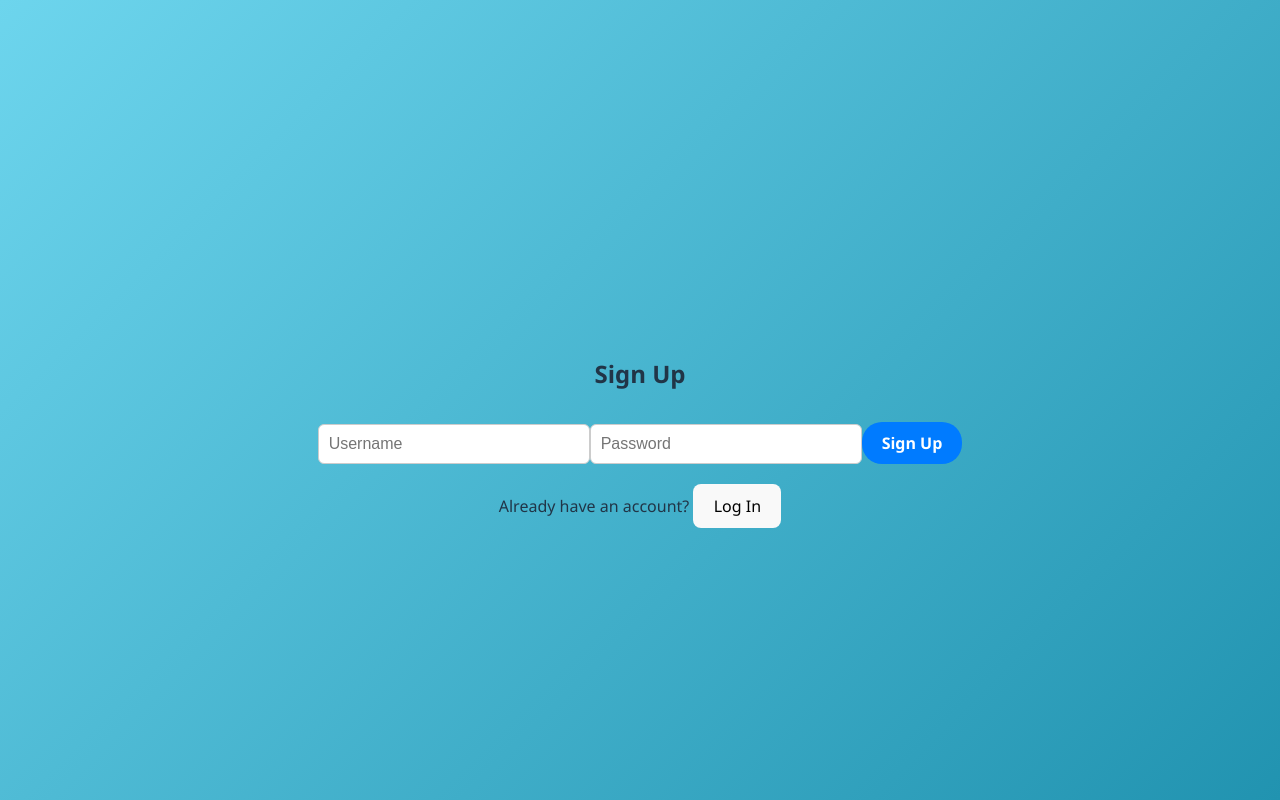
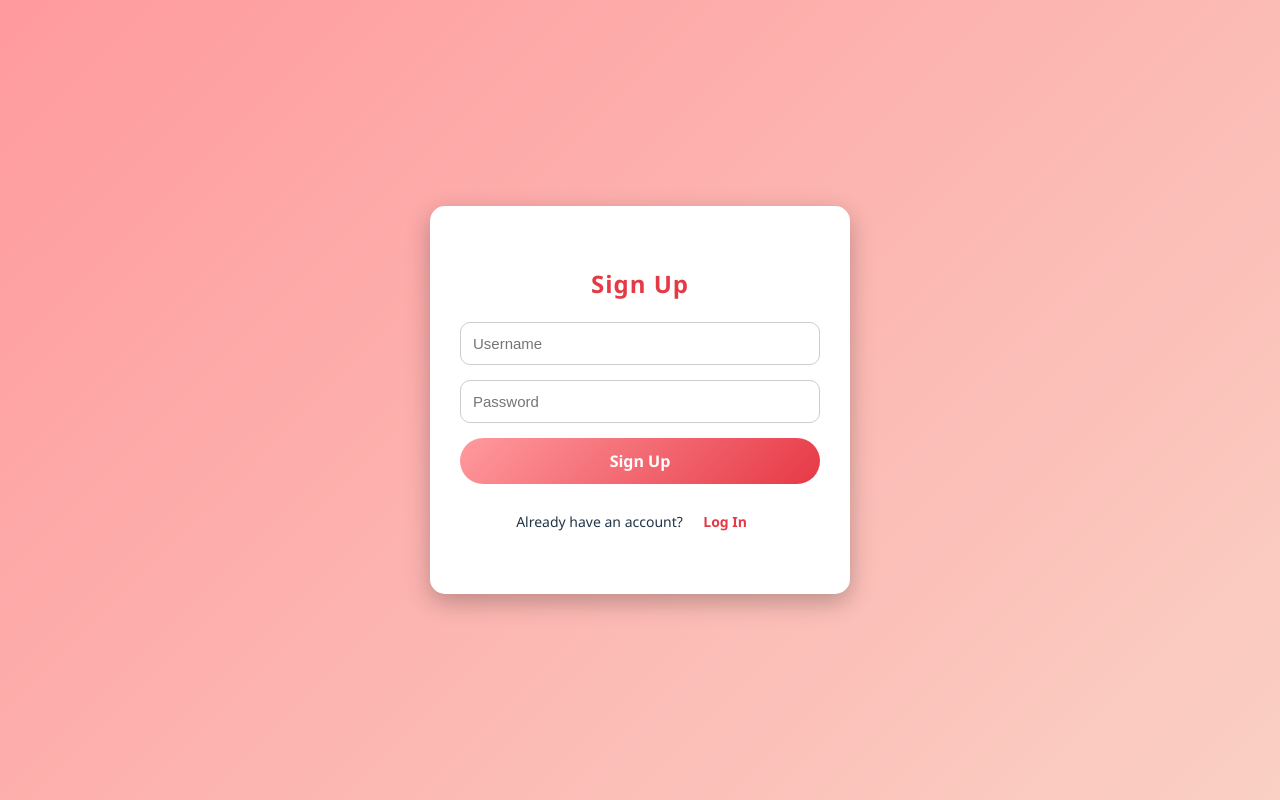
Before and after one commit to Vishal10122004/todo, a React (Vite) app in the folder client/: page / in a window 1280 px wide. Both pictures are taken after a click on the button "Sign Up". Built offline with nearby package versions, Linux system fonts and the light colour scheme.

Commit message:
Update Signup.css

```diff
--- a/client/src/Signup.css
+++ b/client/src/Signup.css
@@ -1,48 +1,107 @@
 /* Signup.css */
 
+body {
+  margin: 0;
+  font-family: 'Segoe UI', Tahoma, Geneva, Verdana, sans-serif;
+  background: linear-gradient(135deg, #ff9a9e, #fad0c4);
+  height: 100vh;
+  display: flex;
+  justify-content: center;
+  align-items: center;
+}
+
+/* Card */
 .signup-container {
+  background: #fff;
+  padding: 40px 30px;
+  border-radius: 15px;
+  box-shadow: 0 8px 25px rgba(0, 0, 0, 0.25);
+  width: 360px;
   text-align: center;
-  margin-top: 100px;
+  animation: fadeIn 0.9s ease-in-out;
+}
+
+.signup-container h2 {
+  margin-bottom: 20px;
+  color: #e63946;
+  font-weight: bold;
+  letter-spacing: 1px;
 }
 
 .signup-form {
-  display: inline-block;
+  display: flex;
+  flex-direction: column;
+  gap: 15px;
 }
 
+/* Inputs */
 .signup-input {
-  padding: 10px;
-  border-radius: 6px;
+  padding: 12px;
+  border-radius: 10px;
   border: 1px solid #ccc;
-  width: 250px;
-  font-size: 16px;
+  font-size: 15px;
+  transition: all 0.3s ease;
 }
 
 .signup-input:focus {
   outline: none;
-  border-color: #4CAF50;
+  border-color: #e63946;
+  box-shadow: 0 0 10px rgba(230, 57, 70, 0.4);
 }
 
+/* Button */
 .signup-button {
-  margin-top: 10px;
-  padding: 10px 20px;
-  border-radius: 20px;
-  background-color: #007bff;
+  padding: 12px 0;
+  border-radius: 30px;
+  background: linear-gradient(135deg, #ff9a9e, #e63946);
   color: white;
   border: none;
   cursor: pointer;
   font-weight: bold;
-  transition: background-color 0.3s;
+  font-size: 16px;
+  transition: transform 0.2s, background 0.3s;
 }
 
 .signup-button:hover {
-  background-color: #0056b3;
+  background: linear-gradient(135deg, #f37272, #c52832);
+  transform: scale(1.05);
 }
 
+/* Error */
+.signup-error {
+  color: #e63946;
+  margin-top: 10px;
+  font-size: 14px;
+}
+
+/* Switch */
 .signup-switch {
   margin-top: 20px;
+  font-size: 14px;
 }
 
-.signup-error {
-  color: red;
-  margin-top: 20px;
+.signup-switch button {
+  background: none;
+  border: none;
+  color: #e63946;
+  font-weight: bold;
+  cursor: pointer;
+  transition: color 0.3s, text-shadow 0.3s;
 }
+
+.signup-switch button:hover {
+  color: #a4161a;
+  text-shadow: 0 0 8px rgba(230, 57, 70, 0.6);
+}
+
+/* Fade animation */
+@keyframes fadeIn {
+  from {
+    opacity: 0;
+    transform: translateY(-25px);
+  }
+  to {
+    opacity: 1;
+    transform: translateY(0);
+  }
+}
```
